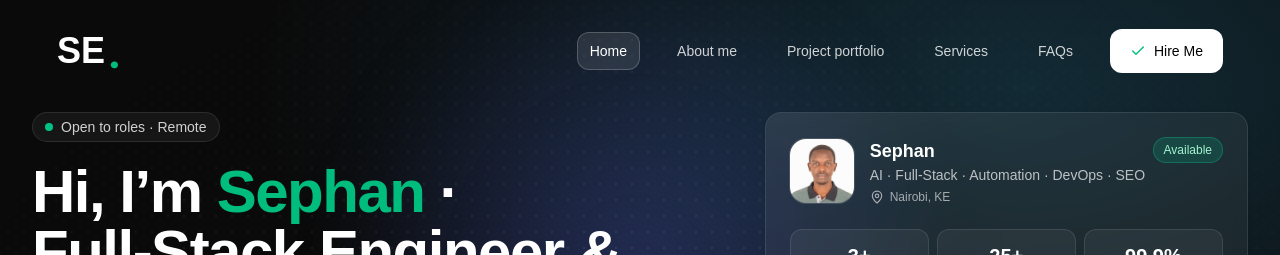
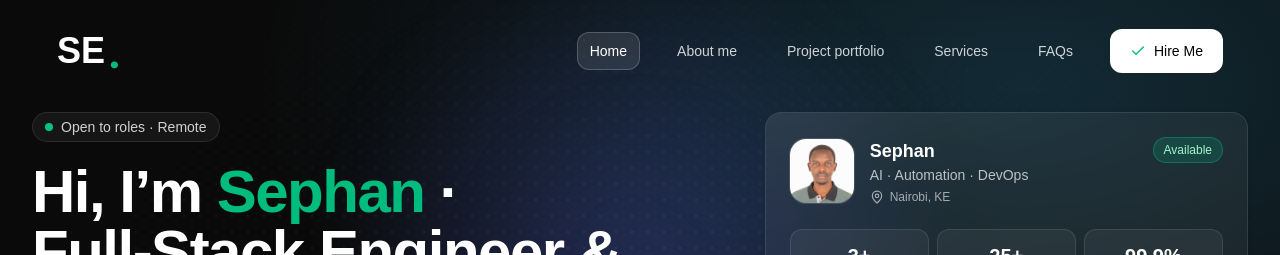
Before and after one commit to Seph-an/dev.sephan, a Next.js app: page / in a window 1280 px wide. Shown: the top 255 px of the page. Built offline with nearby package versions, Linux system fonts and the light colour scheme.

Commit message:
chore: refine hero card skills to AI, Automation, and DevOps

```diff
--- a/components/Hero.tsx
+++ b/components/Hero.tsx
@@ -119,7 +119,7 @@
                   </div>
                   <div>
                     <h3 className="text-lg font-semibold text-white">Sephan</h3>
-                    <p className="text-sm text-white/70">AI · Full‑Stack · Automation · DevOps · SEO</p>
+                    <p className="text-sm text-white/70">AI · Automation · DevOps</p>
                     <p className="mt-1 flex items-center gap-1.5 text-xs text-white/60">
                       <MapPin className="h-3.5 w-3.5" /> Nairobi, KE
                     </p>
```
